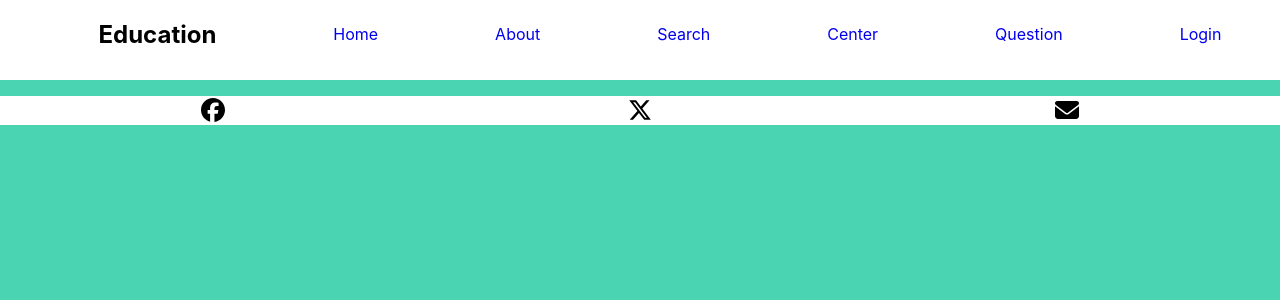
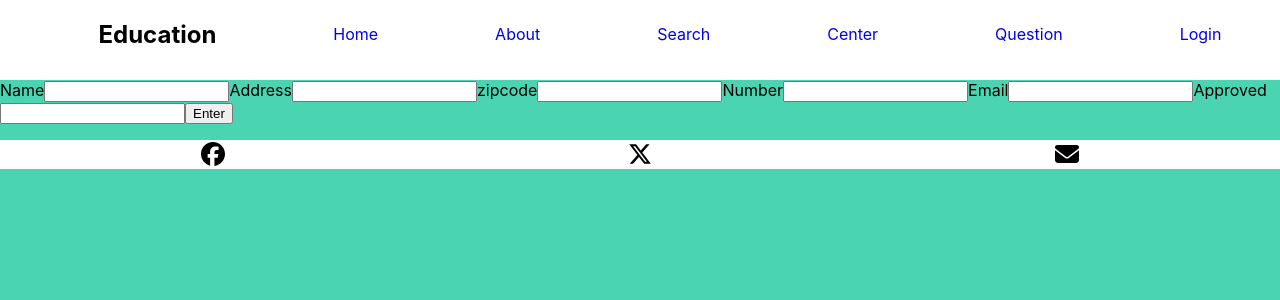
Before and after one commit to jasmineeuy/Educate, a React (Create React App) app in the folder educate/: page /edit/1 in a window 1280 px wide. Shown: the top 300 px of the page. Built offline with nearby package versions, Linux system fonts and the light colour scheme; no server answers.

Commit message:
worked on fetch to backedn and updating content

```diff
--- a/educate/src/App.js
+++ b/educate/src/App.js
@@ -30,7 +30,7 @@ function App() {
         <Route path="/login/signup" element={<SignUp />} />
         <Route path="/admin" element={<Admin />} />
         <Route path="/loggedin" element={<LoggedIn />} />
-        <Route path="/edit" index element={<EditForm />} />
+        <Route path="/edit/:centerId" element={<EditForm />} />
       </Routes>
 
       <Footer />
--- a/educate/src/components/Admin.js
+++ b/educate/src/components/Admin.js
@@ -1,10 +1,11 @@
 import React, { useEffect, useState } from "react";
-import { Link } from "react-router-dom";
+import { Link, useNavigate } from "react-router-dom";
 
 import Card from "../shared/Card";
 const Admin = () => {
   const [allCenters, setAllCenters] = useState([]);
   const [errorMessage, setErrorMessage] = useState("");
+  const navigate = useNavigate();
 
   useEffect(() => {
     fetch(`http://localhost:8080/api/centers/`, {
@@ -34,21 +35,23 @@ const Admin = () => {
     })
       .then((response) => response.json())
       .then((result) => {
-        console.log(result);
+        console.log("working",result);
+        navigate("/admin");
       })
       .catch((error) => setErrorMessage(error.message));
   };
-  const update = () => {
-    <Link to="/edit">Edit</Link>;
+  const updateCenter = (id) => {
+    console.log("id", id);
+    navigate(`/edit/${id}`);
     console.log("clicked");
   };
   console.log("centers", allCenters);
   console.log("errorMessage", errorMessage);
 
   // const approved = true;
-  const approved = allCenters.filter((center) => center.approved === false);
+  const approved = allCenters.filter((center) => center.approved === true);
   console.log("approve", approved);
-  const notApproved = allCenters.filter((center) => center.approved === true);
+  const notApproved = allCenters.filter((center) => center.approved === false);
   console.log("no", notApproved);
 
   return (
@@ -63,10 +66,9 @@ const Admin = () => {
             name={center.name}
             address={center.address}
             number={center.number}
-            onClick={()=>deleteCenter(center._id)}
-            update={update()}
+            handleDelete={() => deleteCenter(center._id)}
+            handleEdit={() => updateCenter(center._id)}
           />
-
         ))}
 
         <h2>Pending</h2>
@@ -76,8 +78,8 @@ const Admin = () => {
             name={center.name}
             address={center.address}
             number={center.number}
-            // onClick={deleteCenter(center._id)}
-            // update={<Link to="/edit">Edit</Link>}
+            handleDelete={() => deleteCenter(center._id)}
+            handleEdit={() => updateCenter(center._id)}
           />
         ))}
       </main>
--- a/educate/src/components/Center.js
+++ b/educate/src/components/Center.js
@@ -32,16 +32,17 @@ const Center = () => {
     console.log(event.target.value);
     setZipCode(event.target.value);
   };
-  const newCenter = {
-    name: centerName,
-    address: address,
-    zipcode: zipCode,
-    number: number,
-    email: email,
-  };
+
 
   const handleFormSubmit = (event) => {
     event.preventDefault();
+    const newCenter = {
+      name: centerName,
+      address: address,
+      zipcode: zipCode,
+      number: number,
+      email: email,
+    };
 
     console.log(newCenter);
     fetch(`http://localhost:8080/api/centers/add-facility`, {
@@ -67,33 +68,33 @@ const Center = () => {
             <InputField
               type="text"
               inputName="Name"
-              id="name"
+              id="centerName"
               value={centerName}
               handleChange={handleCenterNameChange}
             />
             <InputField
               type="text"
               inputName="Address"
-              id="Address"
+              id="address"
               value={address}
               handleChange={handleCenterAddressChange}
             />
             <InputField
-              type="text"
+              type="number"
               inputName="zipcode"
-              id="zipcode"
+              id="zipCode"
               value={zipCode}
               handleChange={handleZipCodeChange}
             />
             <InputField
-              type="text"
+              type="number"
               inputName="Number"
-              id="Number"
+              id="number"
               value={number}
               handleChange={handleCenterNumberChange}
             />
             <InputField
-              type="text"
+              type="email"
               inputName="Email"
               id="email"
               value={email}
--- a/educate/src/components/EditForm.js
+++ b/educate/src/components/EditForm.js
@@ -5,9 +5,11 @@ import InputField from "../shared/inputField";
 const EditForm = () => {
   const navigate = useNavigate();
   const { centerId } = useParams();
+  const [errorMessage, setErrorMessage] = useState("");
 
   const [center, setCenterState] = useState({});
-  useEffect = () => {
+
+  useEffect(() => {
     fetch(`http://localhost:8080/api/admin/center/${centerId}`, {
       method: "GET",
       headers: { "Content-Type": "application/json" },
@@ -20,16 +22,19 @@ const EditForm = () => {
         } else {
           throw new Error(result.error.message);
         }
-      });
-  };
+      })
+      .catch((error) => setErrorMessage(error.message));
+  }, []);
+
   const submitCenterForm = (event) => {
-    event.preventdefault();
+    event.preventDefault();
     const body = {
       name: event.target.name.value,
       address: event.target.address.value,
-      zipcode: event.target.zipCode.value,
+      zipcode: event.target.zipcode.value,
       number: event.target.number.value,
       email: event.target.email.value,
+      approved: event.target.approved.value,
     };
     fetch(`http://localhost:8080/api/admin/update/${centerId}`, {
       method: "PUT",
@@ -38,8 +43,9 @@ const EditForm = () => {
     })
       .then((response) => response.json())
       .then((result) => {
+        console.log(result.statusCode);
         if (result.statusCode === 200) {
-          console.log(result);
+          console.log("resultfrom edit", result);
           setCenterState(result.data);
           navigate("/admin");
         } else {
@@ -47,12 +53,11 @@ const EditForm = () => {
         }
       });
   };
+  console.log("centername", center);
 
   const onInputChange = (event) => {
     console.log(event.target.value);
   };
-
-
 
   return (
     <div>
@@ -61,37 +66,45 @@ const EditForm = () => {
           type="text"
           inputName="Name"
           id="name"
-          value="centerName"
+          placeholder={center.name}
           handleChange={onInputChange}
         />
         <InputField
           type="text"
           inputName="Address"
-          id="Address"
-          value="address"
+          id="address"
+          placeholder={center.address}
           handleChange={onInputChange}
         />
         <InputField
-          type="text"
+          type="number"
           inputName="zipcode"
+          placeholder={center.zipcode}
           id="zipcode"
-          value="zipCode"
           handleChange={onInputChange}
         />
         <InputField
-          type="text"
+          type="number"
           inputName="Number"
-          id="Number"
-          value="number"
+          placeholder={center.number}
+          id="number"
           handleChange={onInputChange}
         />
         <InputField
-          type="text"
+          type="email"
           inputName="Email"
           id="email"
-          value="email"
+          placeholder={center.email}
           handleChange={onInputChange}
         />
+        <InputField
+          type="boolean"
+          inputName="Approved"
+          id="approved"
+          placeholder={center.approved}
+          handleChange={onInputChange}
+        />
+        <button>Enter</button>
       </form>
     </div>
   );
--- a/educate/src/components/Home.js
+++ b/educate/src/components/Home.js
@@ -1,6 +1,11 @@
 import React, { useState } from "react";
 import { FontAwesomeIcon } from "@fortawesome/react-fontawesome";
-import { faMagnifyingGlass } from "@fortawesome/free-solid-svg-icons";
+import {
+  faMagnifyingGlass,
+  fa1,
+  fa2,
+  fa3,
+} from "@fortawesome/free-solid-svg-icons";
 import { useNavigate } from "react-router-dom";
 
 const Home = () => {
@@ -24,7 +29,7 @@ const Home = () => {
             <h2>Choose Your Language:</h2>
             <h2>Elige tu idioma:</h2>
           </div> -->
-          <!-- <div class="translate-btn">
+          <!-- <div className="translate-btn">
             <button>English</button>
             <button>Espanol</button>
           </div> --> */}
@@ -46,25 +51,25 @@ const Home = () => {
           </form>
         </section>
 
-        <article class="index">
-          <div class="info">
-            <i class="fa-solid fa-1"></i>
+        <article className="index">
+          <div className="info">
+            <FontAwesomeIcon icon={fa1} />
             <div>
               {/* <!-- <p>Choose your Language</p>
               <p>Elige tu idioma</p> --> */}
               <p>Add your address to the search bar</p>
             </div>
           </div>
-          <div class="info">
-            <i class="fa-solid fa-2"></i>
+          <div className="info">
+            <FontAwesomeIcon icon={fa2} />
             <div>
               {/* <!-- <p>Add your address to the search bar</p>
               <p>Anade tu direcion a la bara de busqueda</p> --> */}
               <p>See a list of homework help centers near you</p>
             </div>
           </div>
-          <div class="info">
-            <i class="fa-solid fa-3"></i>
+          <div className="info">
+            <FontAwesomeIcon icon={fa3} />
             <div>
               {/* <!-- <p>See a list of homework help centers near you</p>
               <p>Vea una list de centros de ayuda cerca de ti</p> --> */}
@@ -72,8 +77,9 @@ const Home = () => {
             </div>
           </div>
         </article>
-        <section class="chat-contain">
-          <h2>Check our community chat for help!</h2>
+        <section className="chat-contain">
+          <h2>Upcoming Updates</h2>
+          <h3>Check our community chat for help!</h3>
           <p>
             With our community chat you can post and image or comment about your
             child's homework question. Our members can then help with
--- a/educate/src/shared/Card.js
+++ b/educate/src/shared/Card.js
@@ -1,10 +1,20 @@
 import { FontAwesomeIcon } from "@fortawesome/react-fontawesome";
 import { faPenToSquare } from "@fortawesome/free-solid-svg-icons";
 import { faTrash } from "@fortawesome/free-solid-svg-icons";
+import { useNavigate } from "react-router-dom";
 import "../css/Card.css";
 // import Edit from "Card.js"
 
-function Card({ name, address, number, onClick, key,update }) {
+function Card({
+  name,
+  address,
+  number,
+  handleDelete,
+  handleEdit,
+  key,
+  approved,
+
+}) {
   return (
     <div>
       <article className="card-container">
@@ -12,15 +22,15 @@ function Card({ name, address, number, onClick, key,update }) {
           <p>{name}</p>
           <p>{address}</p>
           <p>{number}</p>
-          <p>hours of operation</p>
+          <p>{approved}</p>
+
+
         </div>
 
-        <button onClick={onClick}>
-          {update}
+        <button onClick={handleEdit}>
           <FontAwesomeIcon icon={faPenToSquare} />
         </button>
-        <button onClick={onClick}>
-          {update}
+        <button onClick={handleDelete}>
           <FontAwesomeIcon icon={faTrash} />
         </button>
       </article>
--- a/educate/src/shared/inputField.js
+++ b/educate/src/shared/inputField.js
@@ -9,7 +9,9 @@ function inputField(props) {
         id={props.id}
         type={props.type}
         value={props.value}
+        placeholder={props.placeholder}
         onChange={props.handleChange}
+
       />
     </>
   );
```
